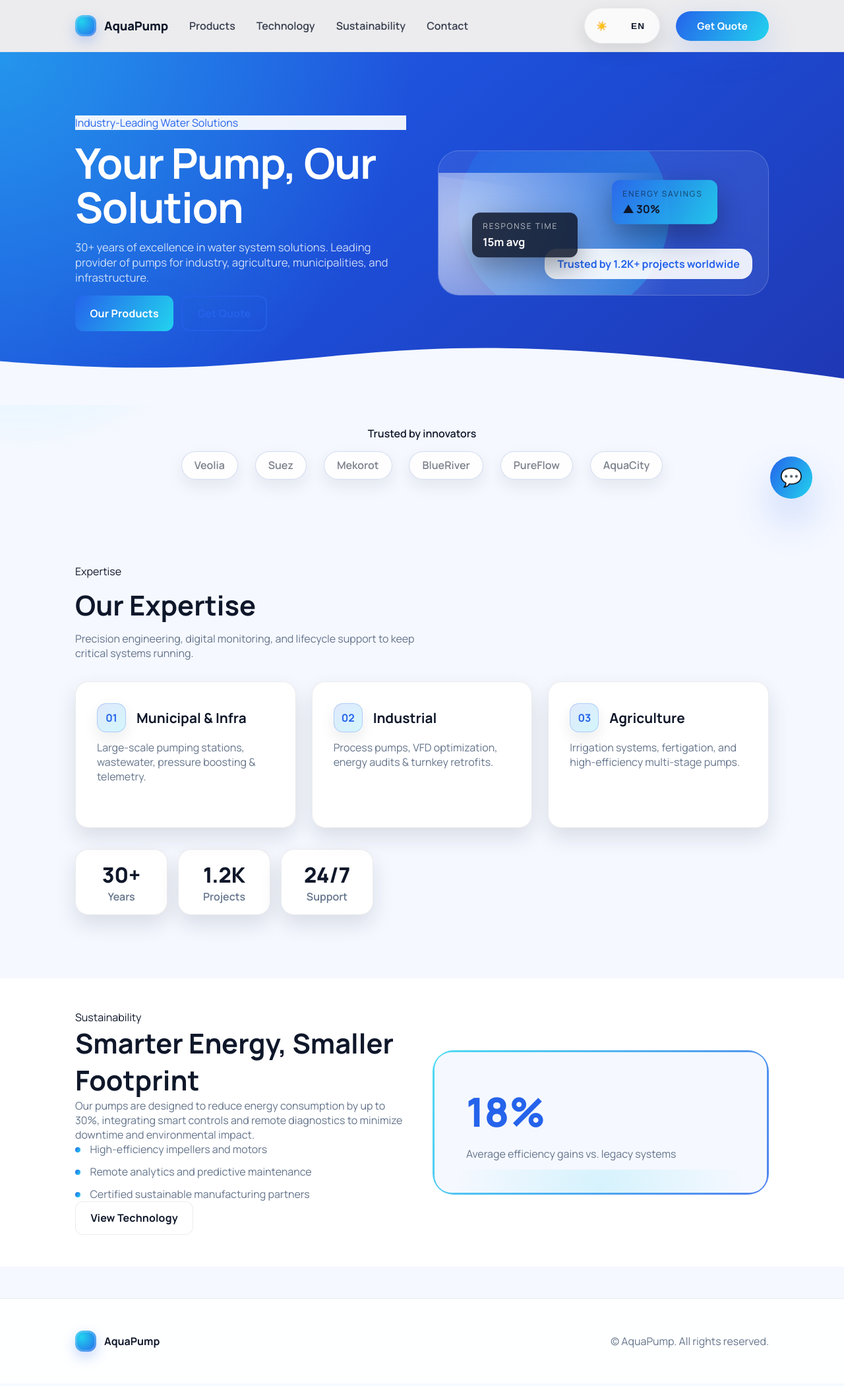
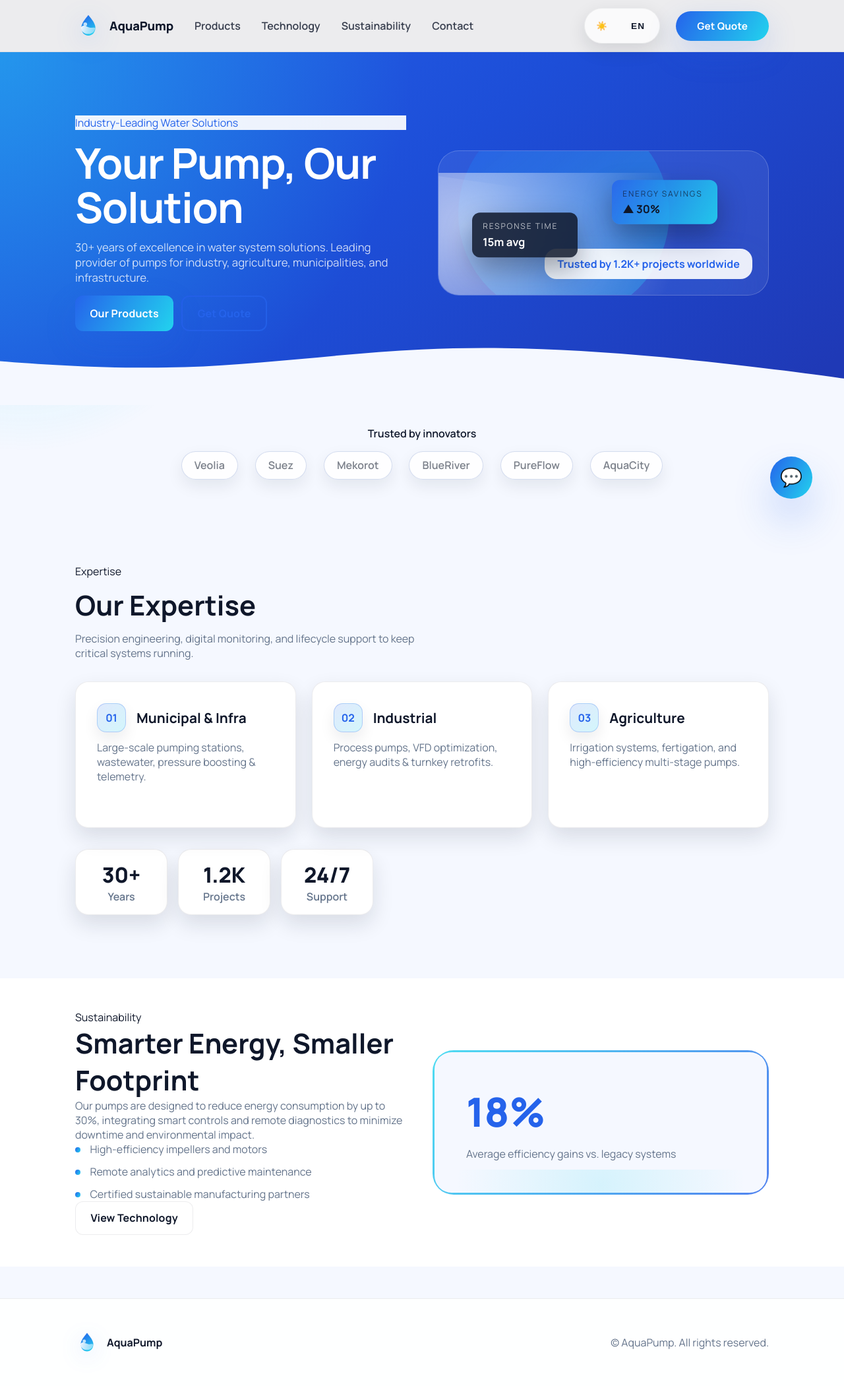
Before and after one commit to orivann/python_apuapump, a Flask app: page / in a window 1280 px wide. Shown: the whole page at 66% size. Before the commit the page ends 2057 px from the top, so only its background shows below. Run offline with Flask 3, Linux system fonts and the light colour scheme.

Commit message:
Restore classic AquaPump palette and brand logo

```diff
--- a/static/css/style.css
+++ b/static/css/style.css
@@ -174,12 +174,24 @@ html.dark .nav {
   transform: translateY(-1px);
 }
 
-.brand__mark {
-  width: 32px;
-  height: 32px;
-  border-radius: 12px;
-  background: radial-gradient(circle at 30% 30%, var(--color-secondary), var(--color-primary));
-  box-shadow: inset 0 0 0 3px rgba(255, 255, 255, 0.2), 0 8px 20px rgba(37, 99, 235, 0.25);
+.brand__logo {
+  display: block;
+  width: 40px;
+  height: auto;
+  filter: drop-shadow(0 8px 20px rgba(37, 99, 235, 0.22));
+}
+
+.brand__logo--footer {
+  width: 36px;
+  filter: drop-shadow(0 6px 16px rgba(37, 99, 235, 0.16));
+}
+
+html.dark .brand__logo {
+  filter: drop-shadow(0 8px 20px rgba(96, 165, 250, 0.3));
+}
+
+html.dark .brand__logo--footer {
+  filter: drop-shadow(0 6px 16px rgba(96, 165, 250, 0.24));
 }
 
 .nav__toggle {
--- a/templates/components.html
+++ b/templates/components.html
@@ -17,7 +17,7 @@
 <nav class="nav" aria-label="Primary">
   <div class="container nav__inner">
     <a class="nav__brand" href="/" data-i18n-aria-label="header.brand_home">
-      <span class="brand__mark" aria-hidden="true"></span>
+      <img class="brand__logo" src="{{ url_for('static', filename='img/aquapump-logo.svg') }}" alt="AquaPump logo">
       <span class="nav__brand-label" id="brand" data-i18n="header.brand">AquaPump</span>
     </a>
     <button class="nav__toggle" id="navToggle" aria-expanded="false" aria-controls="navMenu" data-i18n-aria-label="header.toggle_nav">
@@ -51,7 +51,7 @@
 <footer class="footer">
   <div class="container footer__inner">
     <div class="footer__brand">
-      <span class="brand__mark" aria-hidden="true"></span>
+      <img class="brand__logo brand__logo--footer" src="{{ url_for('static', filename='img/aquapump-logo.svg') }}" alt="AquaPump logo">
       <span data-i18n="footer.brand">AquaPump</span>
     </div>
     <div class="footer__meta" data-i18n="footer.copyright">© AquaPump. All rights reserved.</div>
```
Also changed, not shown: static/img/aquapump-logo.svg (added).
